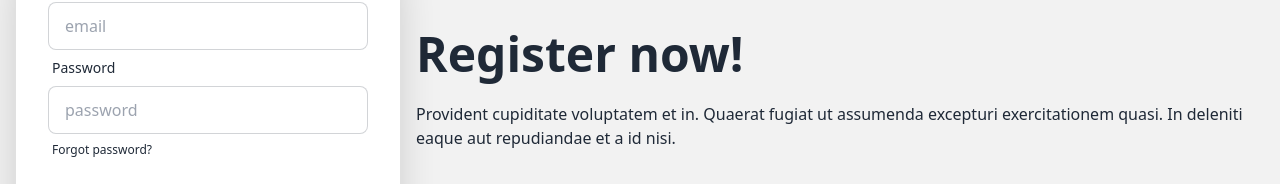
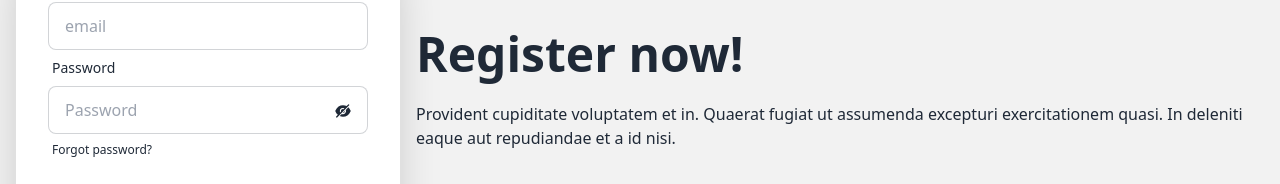
Before and after one commit to TahsinAhammed16/miles9-m5-user-email-password-auth, a React (Vite) app: page /heroRegister in a window 1280 px wide. Shown: the part 366-550 px from the top of the page. Built offline with nearby package versions, Linux system fonts and the light colour scheme.

Commit message:
password toggle show eye icon

```diff
--- a/package.json
+++ b/package.json
@@ -15,6 +15,7 @@
     "match-sorter": "^6.3.1",
     "react": "^18.2.0",
     "react-dom": "^18.2.0",
+    "react-icons": "^4.11.0",
     "react-router-dom": "^6.16.0",
     "sort-by": "^1.2.0"
   },
--- a/src/components/heroRegister/HeroRegister.jsx
+++ b/src/components/heroRegister/HeroRegister.jsx
@@ -2,11 +2,13 @@
 import { createUserWithEmailAndPassword, getAuth } from "firebase/auth";
 import app from "../../firebase/firebase.config";
 import { useState } from "react";
+import { AiOutlineEye, AiFillEyeInvisible } from "react-icons/ai";
 
 const HeroRegister = () => {
   const auth = getAuth(app);
   const [regError, setRegError] = useState("");
   const [regSuccess, setRegSuccess] = useState("");
+  const [showPass, setShowPass] = useState(false);
 
   const handleRegister = (e) => {
     e.preventDefault();
@@ -21,7 +23,6 @@ const HeroRegister = () => {
         "Your Password is weak! Should be at least 6 characters or longer"
       );
       return;
-
     } else if (!/[A-Z]/.test(password)) {
       setRegError(
         "Your password should have at least one upper case characters."
@@ -75,12 +76,22 @@ const HeroRegister = () => {
                   <label className="label">
                     <span className="label-text">Password</span>
                   </label>
-                  <input
-                    type="password"
-                    name="password"
-                    placeholder="password"
-                    className="input input-bordered"
-                  />
+
+                  <div className="relative">
+                    <input
+                      type={showPass ? "text" : "password"}
+                      name="password"
+                      placeholder="Password"
+                      className="input input-bordered w-full"
+                    />
+                    <div
+                      onClick={() => setShowPass(!showPass)}
+                      className="absolute top-4 right-4 text-lg cursor-pointer"
+                    >
+                      {showPass ? <AiOutlineEye /> : <AiFillEyeInvisible />}
+                    </div>
+                  </div>
+
                   <label className="label">
                     <a href="#" className="label-text-alt link link-hover">
                       Forgot password?
```
Also changed, not shown: 1 other file (tests, documents, lock files or other folders).
